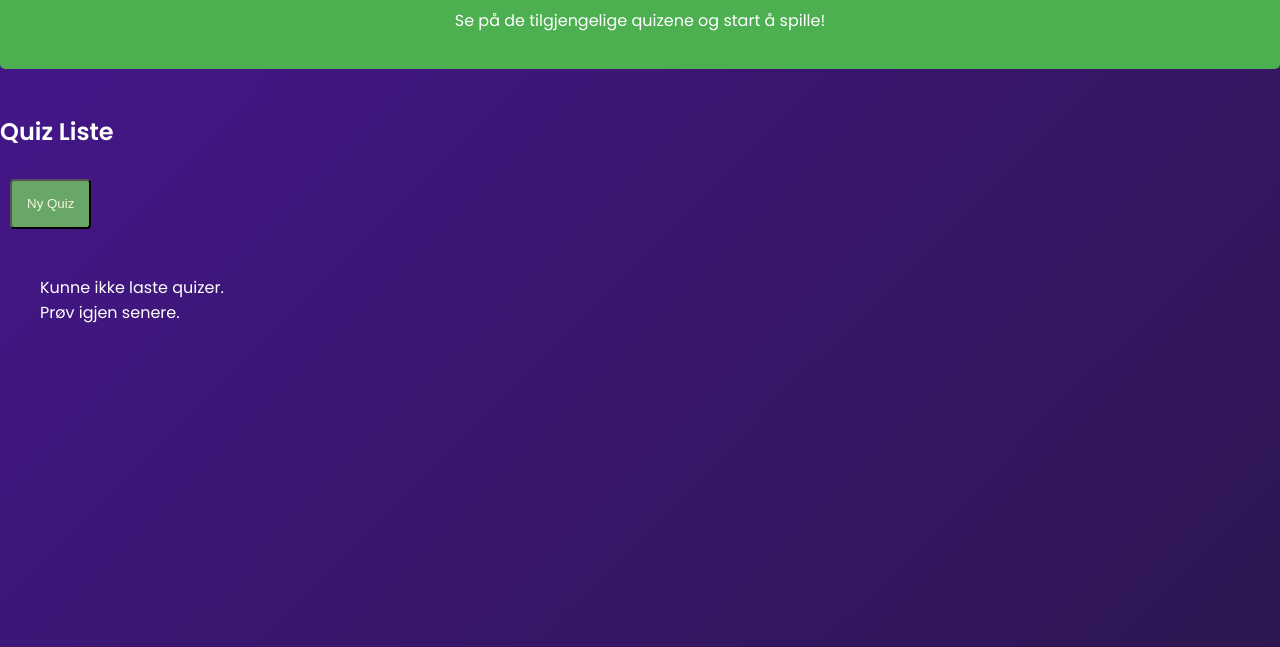
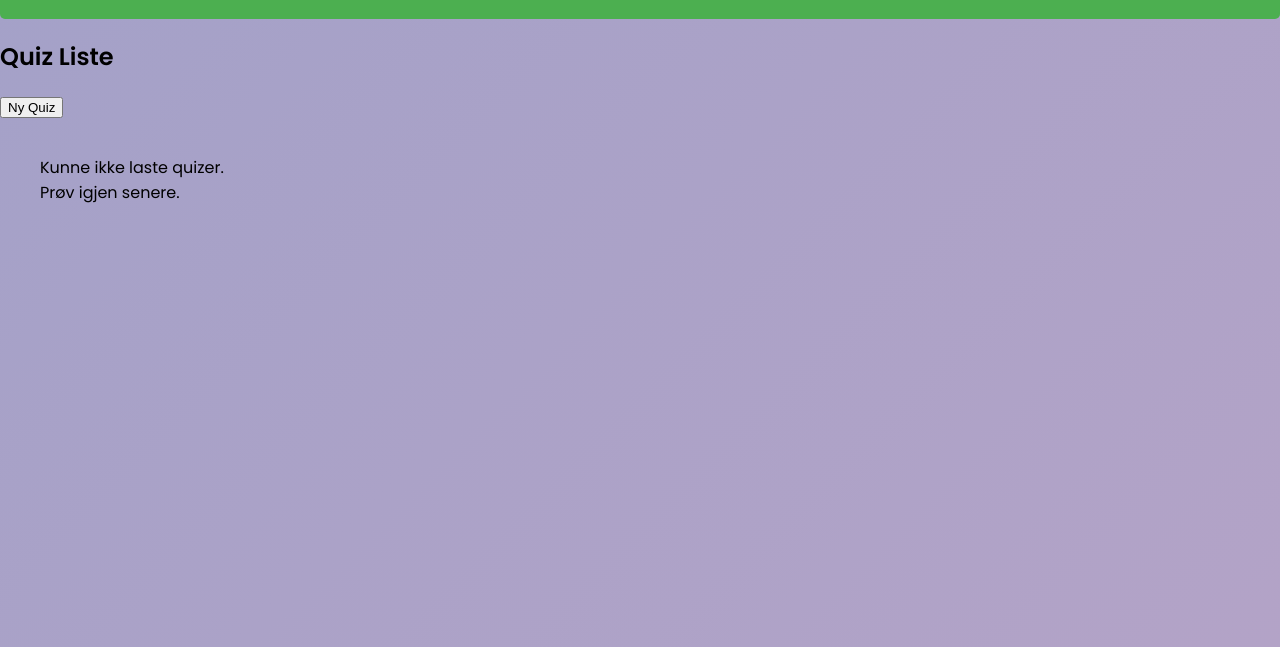
Before and after one commit to GooseBooze/QuizApp, a plain HTML site: page Frontend/index.html in a window 1280 px wide. Shown: the part 153-800 px from the top of the page. Drawn offline with Linux system fonts and the light colour scheme; no server answers.

Commit message:
sigma edit

```diff
--- a/Frontend/index.css
+++ b/Frontend/index.css
@@ -1,6 +1,14 @@
 :root {
     --inputHeight: 40px;
     --form-control-color: rebeccapurple;
+}
+
+body {
+    margin: 0;
+    padding: 0;
+    font-family: 'Poppins', sans-serif;
+    background: linear-gradient(135deg, #a3a1c8, #b3a3c7); /* Softer pastel colors */
+    min-height: 100vh;
 }
 
 .header {
@@ -18,18 +26,11 @@
     color: beige;
 }
 
+/*
 .add-button{
-    background-color: rgb(105, 167, 105);
-    border-radius: 4px;
-    color: beige;
-    width: auto;
-    height: 50px;
-    position: relative;
-    margin: 10px;
-    padding: 15px;
-    justify-content: space-between;
-    align-items: center;
+
 }
+*/
 
 .quiz-grid {
     display: grid;
@@ -95,7 +96,7 @@
     font-size: 0.8em;
     margin: 0;
 }
-
+/*
 .options-button {
     position: absolute;
     top: 10px;
@@ -109,7 +110,7 @@
     transition: background-color 0.2s ease;
     z-index: 2;
 }
-
+*/
 .options-button:hover {
     background-color: rgba(0, 0, 0, 0.05);
 }
--- a/Frontend/index.html
+++ b/Frontend/index.html
@@ -6,7 +6,6 @@
     <title>Quiz Hjemmeside</title>
     <link rel="icon" type="image/x-icon" href="favicon.ico">
     <link rel="stylesheet" href="index.css">
-    <link rel="stylesheet" href="play.css">
     <link href="https://fonts.googleapis.com/css2?family=Poppins:wght@300;400;600&display=swap" rel="stylesheet">
 </head>
 <body>
--- a/Frontend/play.css
+++ b/Frontend/play.css
@@ -17,12 +17,8 @@ body {
     margin: 0;
     padding: 0;
     font-family: 'Poppins', sans-serif;
-    background: linear-gradient(135deg, var(--primary-color), var(--secondary-color));
+    background: linear-gradient(135deg, #a3a1c8, #b3a3c7); /* Softer pastel colors */
     min-height: 100vh;
-    display: flex;
-    flex-direction: column;
-    overflow: hidden;
-    color: white;
 }
 
 .container {
```
Also changed, not shown: Frontend/play.html (+0 -3 lines).
